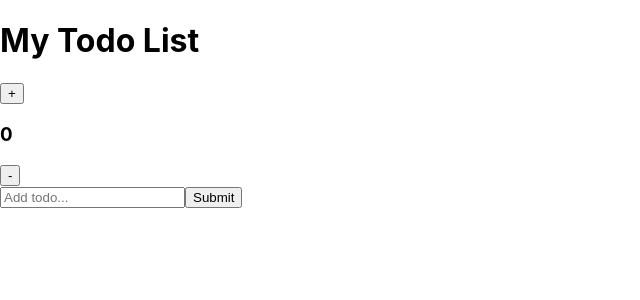
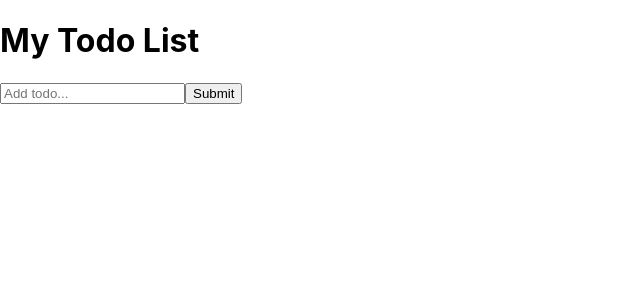
Before and after one commit to NickyGuants/react-todo, a React (Create React App) app: page / in a window 1280 px wide. Shown: the top 300 px of the page, without its empty margins (0-640 px from the left). Built offline with nearby package versions, Linux system fonts and the light colour scheme.

Commit message:
remove counter

```diff
--- a/src/components/Header.js
+++ b/src/components/Header.js
@@ -1,12 +1,10 @@
 import React from "react";
 import '../App.css';
-import Counter from "./Counter";
 
 const Header = () =>{
     return (
         <header>
             <h1>My Todo List</h1>
-            <Counter />
         </header>
     );
 }
```
